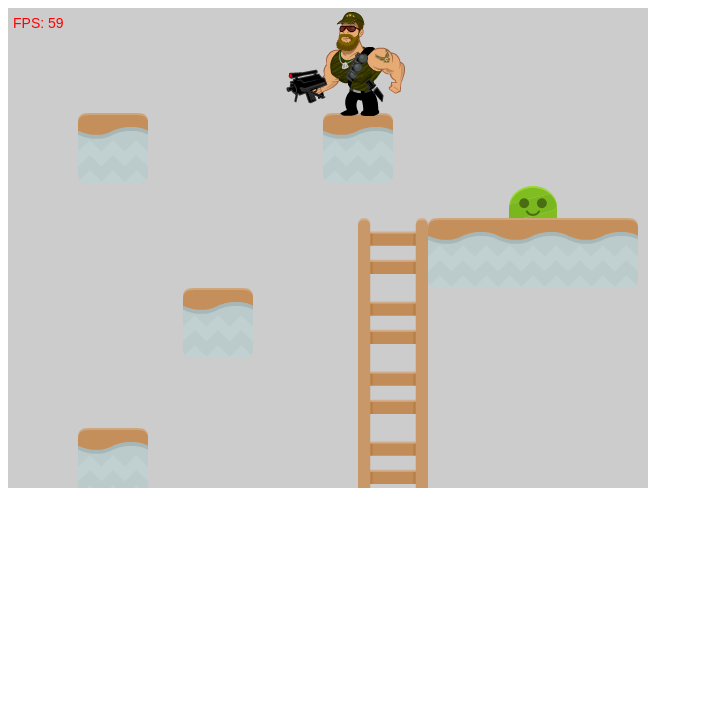
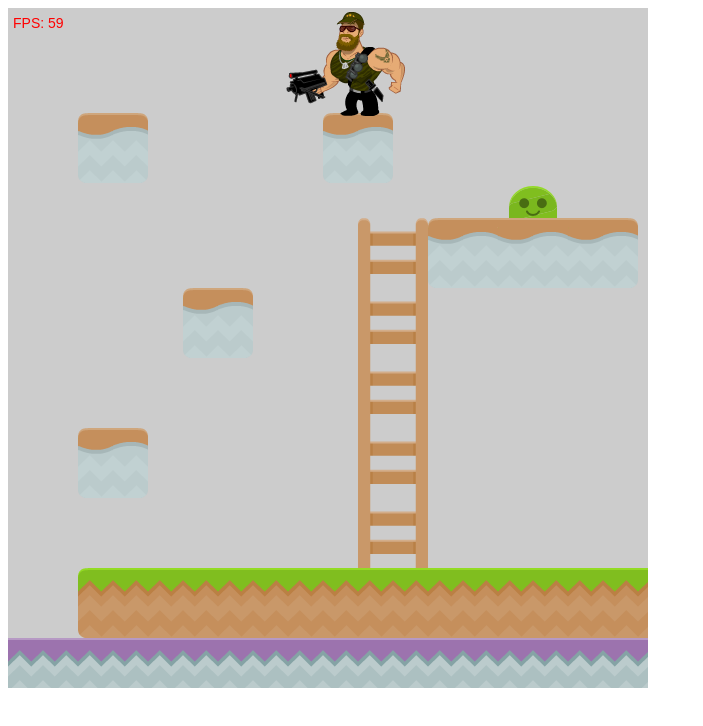
Before and after one commit to RainFlavell/AIE-split-code-platformer, a plain HTML site: page index.html in a window 1280 px wide. Shown: the whole page, without its empty margins (0-703 px from the left). Drawn offline with Linux system fonts and the light colour scheme.

Commit message:
jump hight
map fixt

```diff
--- a/index.html
+++ b/index.html
@@ -1,6 +1,6 @@
 <html>
   <body>
-    <canvas id="gameCanvas" width="640" height="480">
+    <canvas id="gameCanvas" width="640" height="680">
           This text is displayed if your browser does not support HTML5.
     </canvas>
      <script src="level1.js"></script>
--- a/main.js
+++ b/main.js
@@ -27,13 +27,13 @@ var GRAVITY = METER * 9.8 * 6;
 // max horizontal speed (10 tiles per second)
 var MAXDX = METER * 10;
 // max vertical speed (15 tiles per second)
-var MAXDY = METER * 15;
+var MAXDY = METER * 20;
 // horizontal acceleration - take 1/2 second to reach maxdx
 var ACCEL = MAXDX * 2;
 // horizontal friction - take 1/6 second to stop from maxdx
 var FRICTION = MAXDX * 6;
 // (a large) instantaneous jump impulse
-var JUMP = METER * 1500;
+var JUMP = METER * 3000;
 
 var cells = []; // the array that holds our simplified collision data
 
```
